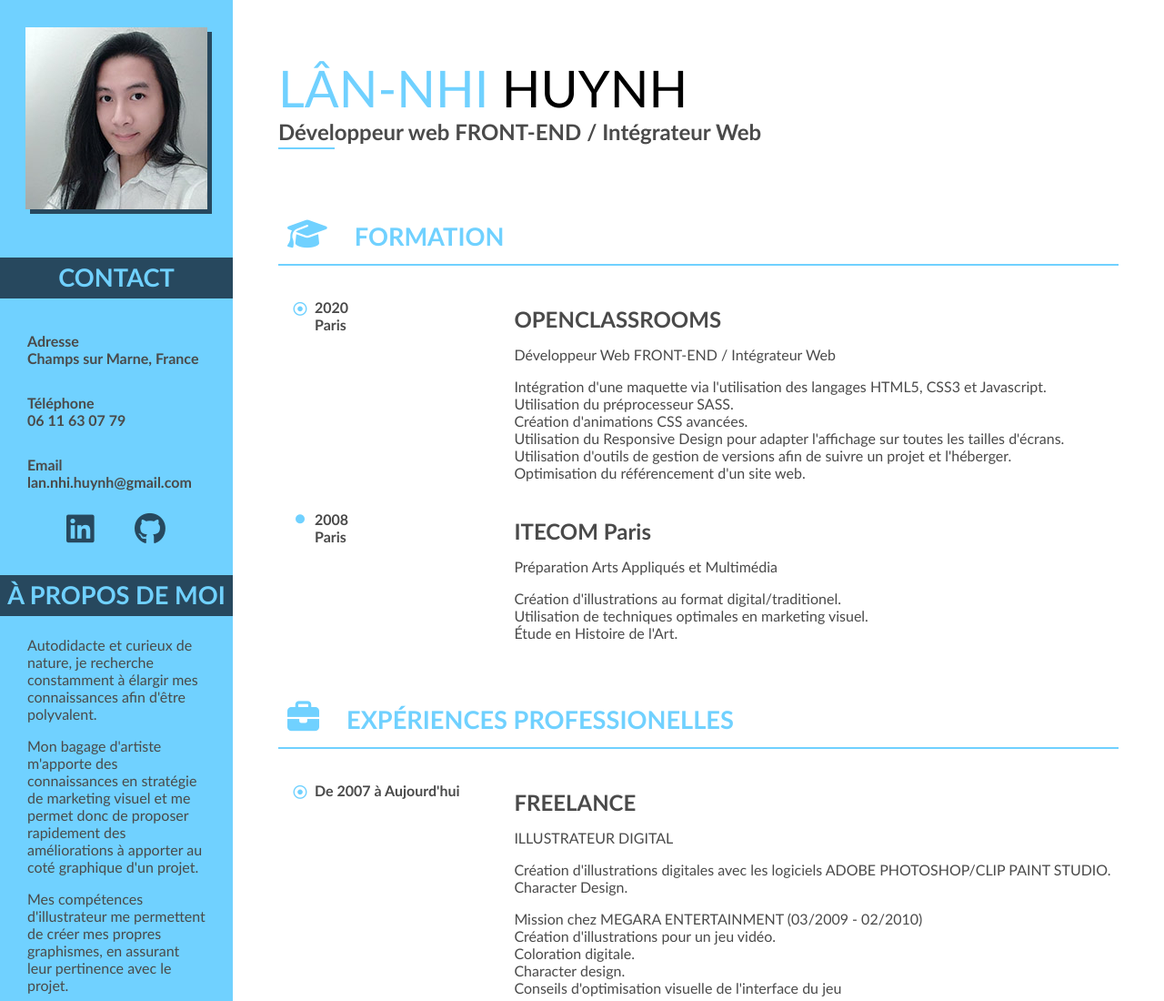
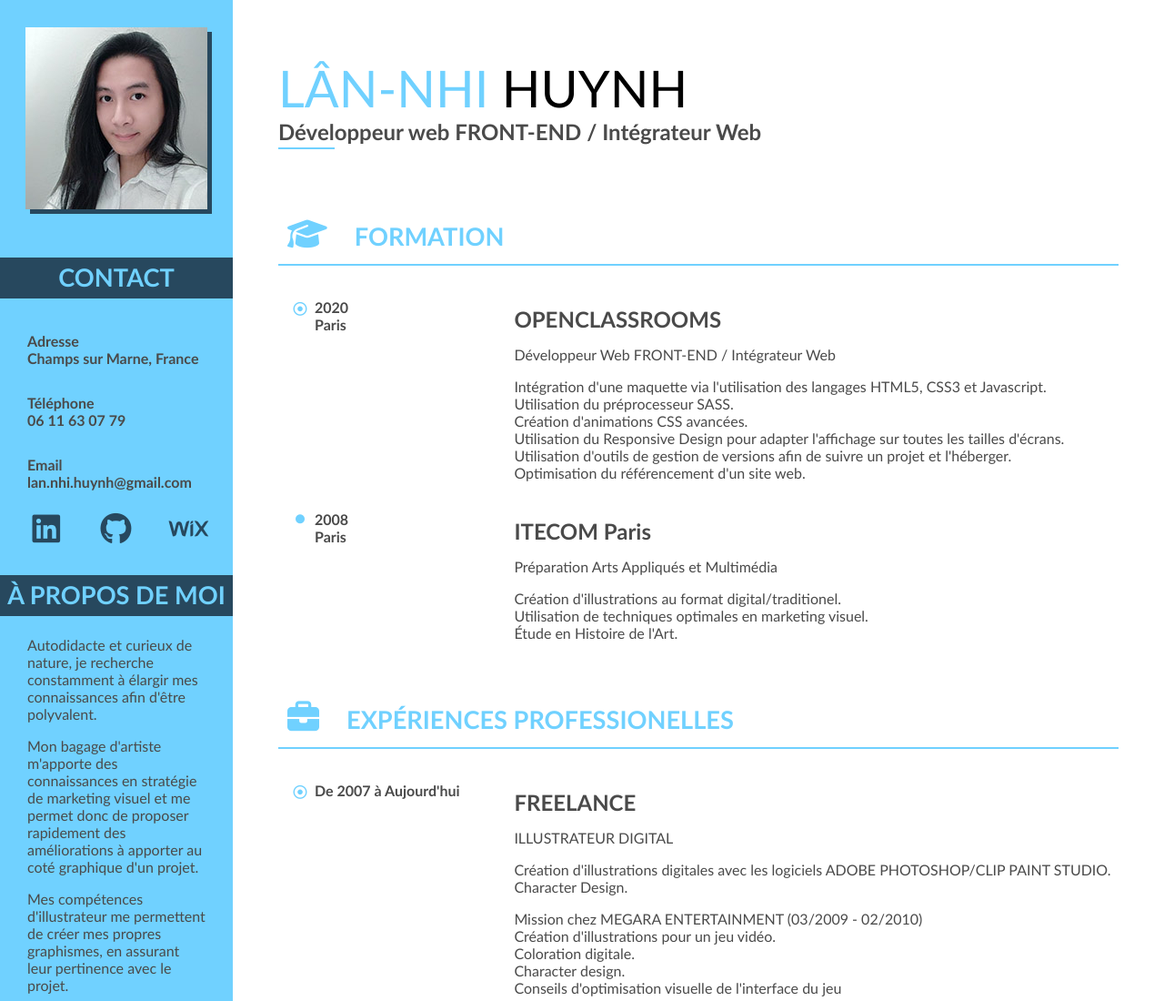
Before and after one commit to Lankynee/HuynhLanNhi_CV, a plain HTML site: page index.html in a window 1280 px wide. Shown: the top 1100 px of the page at 91% size. Drawn offline with Linux system fonts and the light colour scheme.

Commit message:
Update index.html
ajout portfolio dans contact

```diff
--- a/index.html
+++ b/index.html
@@ -36,6 +36,7 @@
                     <div class="ico_contact">
                         <a target="_blank" aria-label="LinkedIn" title="LinkedIn" href="https://www.linkedin.com/in/lankynee/"><i class="fab fa-linkedin"></i></a>
                         <a target="_blank" aria-label="GitHub" title="GitHub" href="https://github.com/Lankynee"><i class="fab fa-github"></i></a>
+                        <a target="_blank" aria-label="Portfolio Wix" title="Portfolio Wix" href="https://lannhihuynh.wixsite.com/portfolio"><i class="fab fa-wix"></i></a>
                     </div>
                 </div>
                 <div class="bio">
```
